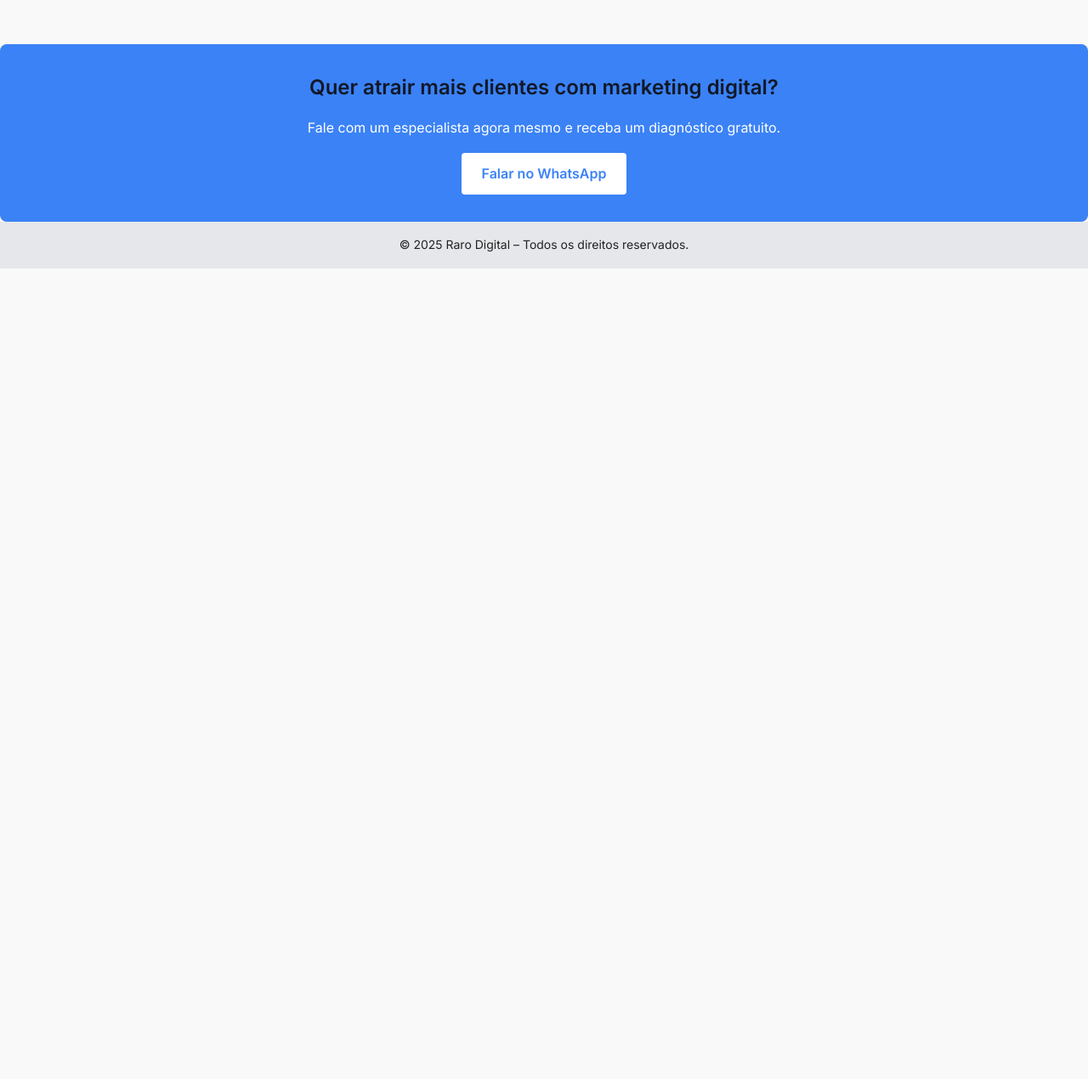
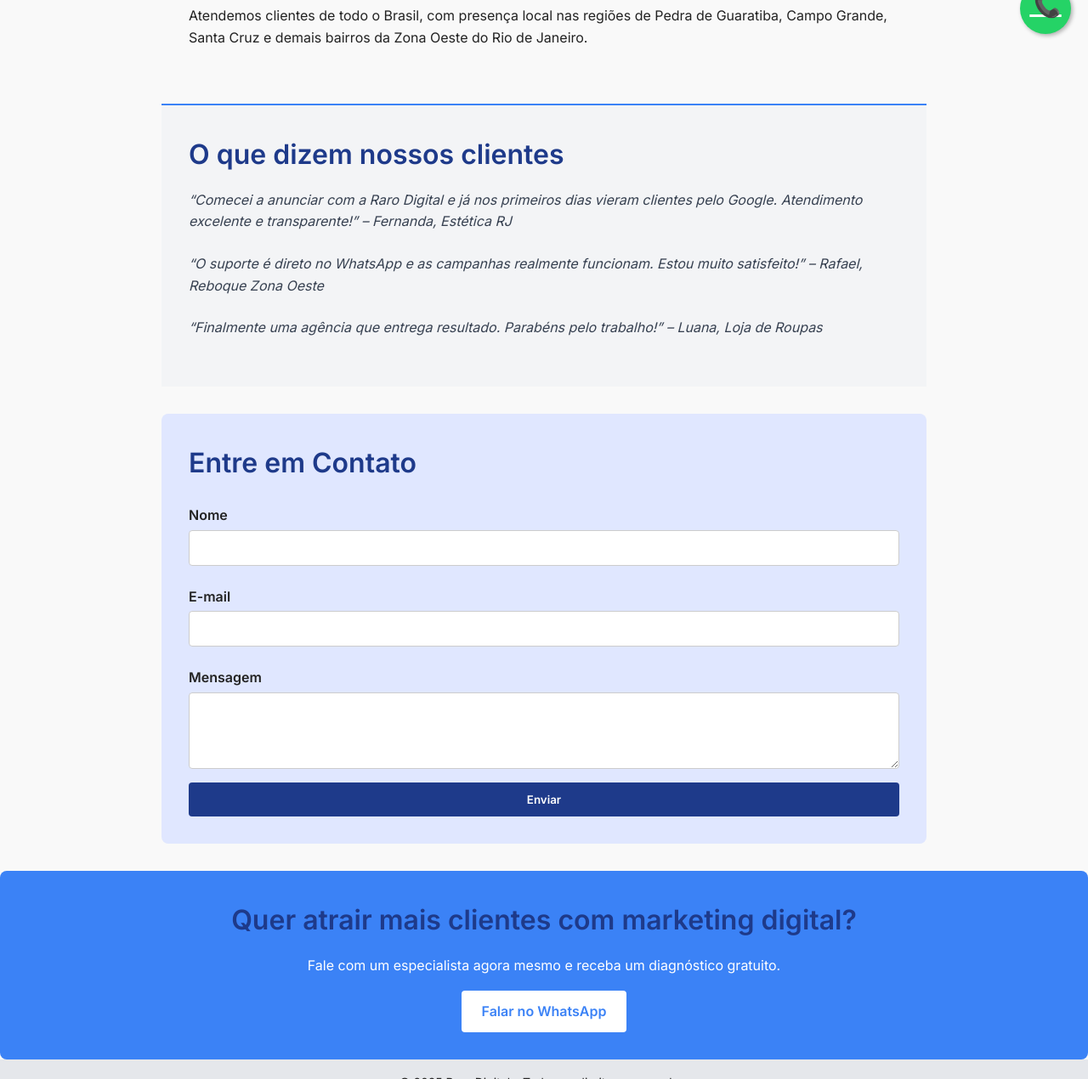
Before and after one commit to rarodigital/rarodigital.github.io, a plain HTML site: page index.html in a window 1280 px wide. Shown: the part 740-2010 px from the top of the page at 85% size. Before the commit the page ends 1056 px from the top, so only its background shows below. Drawn offline with Linux system fonts and the light colour scheme.

Commit message:
Update index.html

```diff
--- a/index.html
+++ b/index.html
@@ -21,28 +21,40 @@
       line-height: 1.6;
     }
     header {
-      background-color: #111827;
+      background: linear-gradient(to right, #1e3a8a, #3b82f6);
       color: white;
-      padding: 2rem;
+      padding: 2.5rem 1rem;
       text-align: center;
+      position: relative;
+    }
+    nav {
+      position: absolute;
+      top: 10px;
+      right: 20px;
+    }
+    nav a {
+      color: white;
+      margin-left: 15px;
+      text-decoration: none;
+      font-weight: 600;
     }
     header h1 {
-      font-size: 2rem;
+      font-size: 2.5rem;
       margin-bottom: 0.5rem;
     }
     header p {
-      font-size: 1rem;
-      color: #cbd5e1;
+      font-size: 1.1rem;
+      color: #e0e7ff;
     }
     section {
       padding: 2rem;
-      max-width: 800px;
+      max-width: 900px;
       margin: auto;
     }
     h2 {
-      font-size: 1.5rem;
+      font-size: 2rem;
       margin-bottom: 1rem;
-      color: #111827;
+      color: #1e3a8a;
     }
     ul {
       list-style: none;
@@ -74,16 +86,87 @@
       display: inline-block;
       margin-top: 1rem;
     }
+    .testimonials {
+      background-color: #f3f4f6;
+      padding: 2rem;
+      margin-top: 2rem;
+      border-top: 2px solid #3b82f6;
+    }
+    .testimonial {
+      margin-bottom: 1.5rem;
+      font-style: italic;
+      color: #374151;
+    }
+    .formulario {
+      padding: 2rem;
+      background-color: #e0e7ff;
+      margin: 2rem auto;
+      max-width: 900px;
+      border-radius: 8px;
+    }
+    .formulario form {
+      display: flex;
+      flex-direction: column;
+    }
+    .formulario label {
+      margin: 0.5rem 0 0.25rem;
+      font-weight: 600;
+    }
+    .formulario input,
+    .formulario textarea {
+      padding: 0.75rem;
+      border: 1px solid #ccc;
+      border-radius: 4px;
+      margin-bottom: 1rem;
+    }
+    .formulario button {
+      background-color: #1e3a8a;
+      color: white;
+      padding: 0.75rem;
+      border: none;
+      border-radius: 4px;
+      cursor: pointer;
+      font-weight: bold;
+    }
     footer {
       text-align: center;
       padding: 1rem;
       font-size: 0.875rem;
       background-color: #e5e7eb;
     }
+    footer a {
+      margin: 0 10px;
+      color: #1e3a8a;
+      text-decoration: none;
+      font-weight: 600;
+    }
+    #whatsapp-float {
+      position: fixed;
+      width: 60px;
+      height: 60px;
+      bottom: 20px;
+      right: 20px;
+      background-color: #25d366;
+      color: white;
+      border-radius: 50px;
+      text-align: center;
+      font-size: 30px;
+      box-shadow: 2px 2px 5px rgba(0,0,0,0.3);
+      z-index: 100;
+    }
+    #whatsapp-float i {
+      margin-top: 15px;
+    }
   </style>
 </head>
 <body>
   <header>
+    <nav>
+      <a href="#">Início</a>
+      <a href="#servicos">Serviços</a>
+      <a href="#clientes">Clientes</a>
+      <a href="#contato">Contato</a>
+    </nav>
     <h1>Raro Digital</h1>
     <p>Marketing e Tráfego Pago para Negócios em Todo o Brasil</p>
   </header>
@@ -93,7 +176,7 @@
     <p>A Raro Digital é uma agência de marketing digital especializada em tráfego pago, Google Ads, Instagram e estratégias para atrair clientes todos os dias. Atendemos empresas, prestadores de serviços e comércios locais de forma online, com foco total em resultados reais.</p>
   </section>
 
-  <section>
+  <section id="servicos">
     <h2>O que Fazemos</h2>
     <ul>
       <li>Gestão de Anúncios no Google e Instagram</li>
@@ -109,6 +192,29 @@
     <p>Atendemos clientes de todo o Brasil, com presença local nas regiões de Pedra de Guaratiba, Campo Grande, Santa Cruz e demais bairros da Zona Oeste do Rio de Janeiro.</p>
   </section>
 
+  <section id="clientes" class="testimonials">
+    <h2>O que dizem nossos clientes</h2>
+    <div class="testimonial">“Comecei a anunciar com a Raro Digital e já nos primeiros dias vieram clientes pelo Google. Atendimento excelente e transparente!” – Fernanda, Estética RJ</div>
+    <div class="testimonial">“O suporte é direto no WhatsApp e as campanhas realmente funcionam. Estou muito satisfeito!” – Rafael, Reboque Zona Oeste</div>
+    <div class="testimonial">“Finalmente uma agência que entrega resultado. Parabéns pelo trabalho!” – Luana, Loja de Roupas</div>
+  </section>
+
+  <section id="contato" class="formulario">
+    <h2>Entre em Contato</h2>
+    <form action="https://formspree.io/f/meqynqzk" method="POST">
+      <label for="nome">Nome</label>
+      <input type="text" id="nome" name="nome" required>
+
+      <label for="email">E-mail</label>
+      <input type="email" id="email" name="email" required>
+
+      <label for="mensagem">Mensagem</label>
+      <textarea id="mensagem" name="mensagem" rows="4" required></textarea>
+
+      <button type="submit">Enviar</button>
+    </form>
+  </section>
+
   <div class="cta">
     <h2>Quer atrair mais clientes com marketing digital?</h2>
     <p>Fale com um especialista agora mesmo e receba um diagnóstico gratuito.</p>
@@ -116,7 +222,13 @@
   </div>
 
   <footer>
-    &copy; 2025 Raro Digital – Todos os direitos reservados.
+    &copy; 2025 Raro Digital – Todos os direitos reservados.<br>
+    <a href="https://www.instagram.com/rarodigital_" target="_blank">Instagram</a>
+    <a href="https://www.tiktok.com/@rarodigital" target="_blank">TikTok</a>
   </footer>
+
+  <a id="whatsapp-float" href="https://wa.me/5521979143631?text=Ol%C3%A1!%20Vi%20o%20perfil%20da%20Raro%20Digital%20e%20gostaria%20de%20saber%20mais%20sobre%20como%20atrair%20clientes%20com%20tr%C3%A1fego%20pago%20e%20marketing%20digital.%20%F0%9F%9A%80" target="_blank">
+    <i>📞</i>
+  </a>
 </body>
 </html>
```
